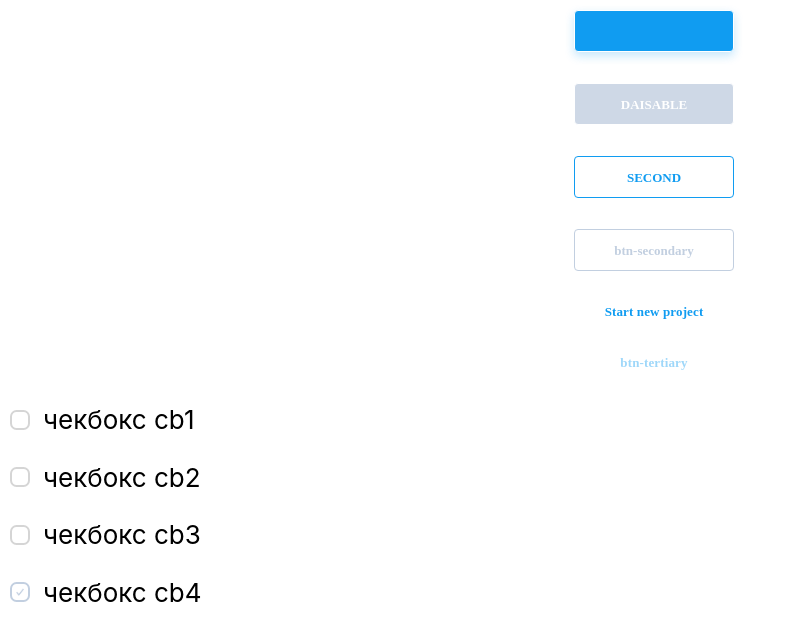
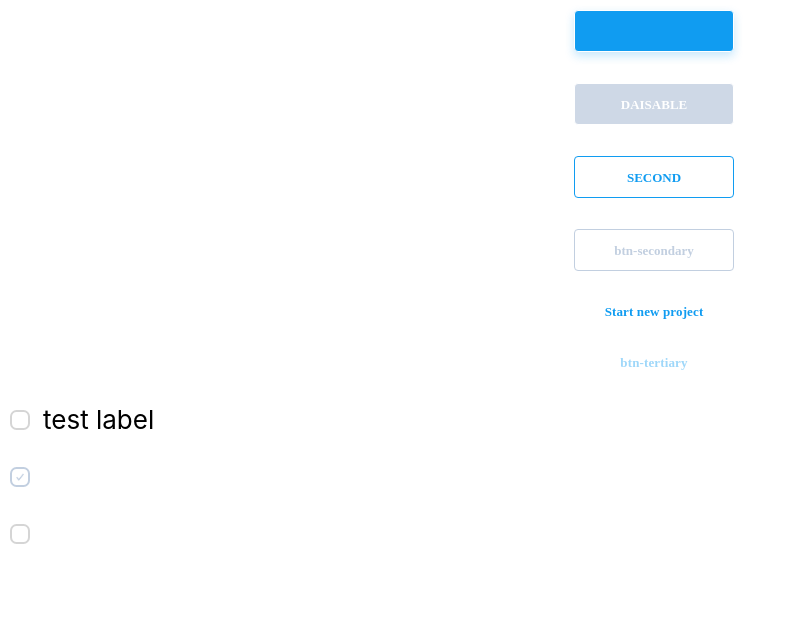
Before and after one commit to organizm/components-base, a React (Create React App) app: page / in a window 1280 px wide. Shown: the top 640 px of the page, without its empty margins (0-791 px from the left). Built offline with nearby package versions, Linux system fonts and the light colour scheme.

Commit message:
Fix checkbox component
Change css and smoll fixing
Add ESLint and Prettier config and setting from https://maxpfrontend.ru/vebinary/nastroyka-eslint-prettier-pre-commit-hook-create-react-app-visual-studio-code/

```diff
--- a/package.json
+++ b/package.json
@@ -32,6 +32,11 @@
     ]
   },
   "devDependencies": {
+    "eslint-config-prettier": "^6.10.1",
+    "eslint-plugin-prettier": "^3.1.2",
+    "husky": "^4.2.3",
+    "lint-staged": "^10.1.0",
+    "prettier": "^2.0.2",
     "prop-types": "^15.7.2"
   }
 }
--- a/src/App.js
+++ b/src/App.js
@@ -1,39 +1,61 @@
 import React from 'react';
-import {Button} from "./components/button/Button";
-import {Checkbox} from "./components/checkbox/Checkbox";
+import { Button } from './components/button/Button';
+import { Checkbox } from './components/checkbox/Checkbox';
 import './App.css';
 
 function App() {
-
-
   return (
     <div className="App">
       <header className="App-header">
-        <Button className="btn-base" size="btn-main" disabled={false}/>
+        <Button className="btn-base" size="btn-main" disabled={false} />
         <br></br>
-        <Button className="btn-base" size="btn-main" disabled={true} color="">DAISABLE</Button>
+        <Button className="btn-base" size="btn-main" disabled={true} color="">
+          DAISABLE
+        </Button>
         <br></br>
-        <Button className="btn-base" size="btn-secondary" disabled={false} >SECOND</Button>
+        <Button className="btn-base" size="btn-secondary" disabled={false}>
+          SECOND
+        </Button>
         <br></br>
-        <Button className="btn-base" size="btn-secondary" disabled={true} >btn-secondary</Button>
+        <Button className="btn-base" size="btn-secondary" disabled={true}>
+          btn-secondary
+        </Button>
         <br></br>
-        <Button className="btn-base" size="btn-tertiary" disabled={false} color="">Start new project</Button>
+        <Button
+          className="btn-base"
+          size="btn-tertiary"
+          disabled={false}
+          color=""
+        >
+          Start new project
+        </Button>
         <br></br>
-        <Button className="btn-base" size="btn-tertiary" disabled={true}>btn-tertiary</Button>
+        <Button className="btn-base" size="btn-tertiary" disabled={true}>
+          btn-tertiary
+        </Button>
         <br></br>
-        {/* <Checkbox className="chek-base" size="chek-main" disabled={false} color="chek-main" id="checkbox"  onChange={() => {}} type="checkbox"></Checkbox>
-        <Checkbox className="chek-base" size="chek-main" disabled={true} color="chek-main" id="checkbox" name="checkbox"   onChange={() => {}} type="checkbox"></Checkbox>
-        <Checkbox className="chek-base" size="chek-main" disabled={false} checked color="chek-main" id="checkbox"  onChange={() => {}} type="checkbox"></Checkbox>
-        <Checkbox className="chek-base" size="chek-main" disabled={true} checked color="chek-main" id="checkbox" name="checkbox"  onChange={() => {}} type="checkbox"></Checkbox> */}
-        <Checkbox className="chek-base" size="chek-main" id="cb1" />
-        <Checkbox className="chek-base" size="chek-secondary"  id="cb2" />
-        <Checkbox className="chek-base" color="chek-success" id="cb3" />
-        <Checkbox className="chek-base" checked id="cb4" />
+        <Checkbox
+          className="chek-base"
+          disabled={false}
+          color="chek-main"
+          label="test label"
+          id="cb1"
+        />
+        <Checkbox
+          className="chek-base"
+          disabled={true}
+          color="chek-main"
+          id="cb2"
+        />
+        <Checkbox
+          className="chek-base"
+          disabled={false}
+          color="chek-success"
+          id="cb3"
+        />
       </header>
     </div>
   );
-
 }
 
-
 export default App;
--- a/src/components/button/Button.css
+++ b/src/components/button/Button.css
@@ -7,15 +7,15 @@
   display: inline-block;
   width: 160px;
   height: 42px;
-  left: calc(50% - 132px/2);
-  top: calc(50% - 20px/2);
+  left: calc(50% - 132px / 2);
+  top: calc(50% - 20px / 2);
   font-family: Poppins;
   font-style: normal;
   font-weight: 600;
   font-size: 13px;
   line-height: 19px;
   text-decoration: none;
-  padding: .5em 2em;
+  padding: 0.5em 2em;
   border-radius: 4px;
   outline: none;
   border: 1px solid;
@@ -25,46 +25,46 @@
 }
 
 .btn-main {
-  color: #FFFFFF;
-  background: #109CF1;
+  color: #ffffff;
+  background: #109cf1;
   box-shadow: 0px 4px 10px rgba(16, 156, 241, 0.24);
   transition: 0.2s;
 }
 .btn-main:hover {
-  background: #34AFF9;
+  background: #34aff9;
   box-shadow: 0px 8px 16px rgba(52, 175, 249, 0.2);
 }
 .btn-main:active {
   letter-spacing: 0.01em;
   box-shadow: 0px 2px 6px rgba(9, 142, 223, 0.3);
-  background: #098EDF;
+  background: #098edf;
 }
 .btn-main:disabled {
-  color: #FFFFFF;
+  color: #ffffff;
   opacity: 0.8;
-  background: #C2CFE0;
+  background: #c2cfe0;
   cursor: not-allowed;
   box-shadow: none;
 }
 
 .btn-secondary {
-  color: #109CF1;
-  border: 1px solid #109CF1;
+  color: #109cf1;
+  border: 1px solid #109cf1;
   transition: 0.2s;
-  background:none;
+  background: none;
 }
 .btn-secondary:hover {
-  color: #34AFF9;
-  border: 1px solid #34AFF9;
+  color: #34aff9;
+  border: 1px solid #34aff9;
   box-sizing: border-box;
 }
 .btn-secondary:active {
-  border: 1px solid #098EDF;
+  border: 1px solid #098edf;
   box-sizing: border-box;
 }
 .btn-secondary:disabled {
-  color: #C2CFE0;
-  border: 1px solid #C2CFE0;
+  color: #c2cfe0;
+  border: 1px solid #c2cfe0;
   box-sizing: border-box;
   cursor: not-allowed;
 }
@@ -75,21 +75,21 @@
   line-height: 0.5em;
   letter-spacing: 0.01em;
   align-items: center;
-  color: #109CF1;
+  color: #109cf1;
   border: none;
   transition: 0.2s;
-  background:none;
+  background: none;
 }
-.btn-tertiary:hover{
-  color: #34AFF9;
+.btn-tertiary:hover {
+  color: #34aff9;
   border-color: #5ec0ee;
 }
 .btn-tertiary:active {
-  background: #098EDF;
+  background: #098edf;
   box-shadow: 0 3px 009cf7 inset;
 }
 .btn-tertiary:disabled {
-  color: #109CF1;
+  color: #109cf1;
   opacity: 0.4;
   cursor: not-allowed;
 }
--- a/src/components/button/Button.jsx
+++ b/src/components/button/Button.jsx
@@ -1,10 +1,9 @@
-import React from "react";
+import React from 'react';
 import PropTypes from 'prop-types';
 
 import './Button.css';
 
-
-class ButtonComponent extends React.PureComponent{
+class ButtonComponent extends React.PureComponent {
   constructor(props) {
     super(props);
     this.state = {
@@ -30,7 +29,7 @@ class ButtonComponent extends React.PureComponent{
   }
 
   render() {
-        let {
+    const {
       children,
       ariaLabel,
       active,
@@ -46,7 +45,7 @@ class ButtonComponent extends React.PureComponent{
 
     const Tag = attributes.href ? 'a' : 'button';
 
-        console.log("mij class", btnClass);
+    // console.log("mij class", btnClass);
 
     return (
       <Tag
@@ -59,7 +58,6 @@ class ButtonComponent extends React.PureComponent{
       </Tag>
     );
   }
-
 }
 
 ButtonComponent.propTypes = {
--- a/src/components/checkbox/Checkbox.css
+++ b/src/components/checkbox/Checkbox.css
@@ -1,6 +1,10 @@
 * {
   margin: 0;
   padding: 0;
+}
+
+.checkbox {
+  margin-bottom: 1em;
 }
 
 .chek-base {
@@ -16,13 +20,14 @@
   background-position: center;
 }
 
-.chek-base+label {
+.chek-base + label {
   display: inline-flex;
   align-items: center;
   user-select: none;
+  cursor: pointer;
 }
 
-.chek-base+label::before {
+.chek-base + label::before {
   content: '';
   display: inline-block;
   width: 16px;
@@ -37,36 +42,42 @@
   background-size: 50% 50%;
 }
 
-.chek-base:not(:disabled):active+label::before {
-
-  border-color: #C2CFE0;
+.chek-base:not(:disabled):not(:checked) + label:hover::before {
+  border-color: #c2cfe0;
 }
 
-.chek-base:checked+label::before {
-  border: 2px solid #C2CFE0;
-  background-image: url("img/chek-ok-gray.png");
-
+.chek-base:not(:disabled):active + label::before {
+  border-color: #c2cfe0;
 }
 
-.chek-base:disabled+label::before {
-  background-color: #e9ecef;
+.chek-base:checked + label::before {
+  border: 2px solid #c2cfe0;
+  background-image: url('img/chek-ok-gray.png');
 }
 
-.checkbox {
-  margin-bottom: 1em;
+.chek-base:disabled + label::before {
+  border: 2px solid #c2cfe0;
+  background-image: url('img/chek-ok-gray.png');
+  cursor: not-allowed;
 }
 
-.chek-main:checked+label::before {
-  border: 2px solid #0b76ef;
-  border-color: #0b76ef;
-  background: #109CF1;
-  background-image: url("img/chek-ok-white.png");
+.chek-main:checked + label::before {
+  border-color: #109cf1;
+  background: #109cf1;
+  background-image: url('img/chek-ok-white.png');
   background-repeat: no-repeat;
   background-position: center;
 }
 
-.chek-success:checked+label::before {
-  border: 2px solid #2ED47A;
-  border-color: #2ED47A;
-  background-image: url("img/chek-ok-green.png");
+.chek-main:not(:disabled):not(:checked) + label:hover::before {
+  border-color: #109cf1;
 }
+
+.chek-success:checked + label::before {
+  border: 2px solid #2ed47a;
+  border-color: #2ed47a;
+  background-image: url('img/chek-ok-green.png');
+}
+.chek-success:not(:disabled):not(:checked) + label:hover::before {
+  border-color: #2ed47a;
+}
--- a/src/components/checkbox/Checkbox.jsx
+++ b/src/components/checkbox/Checkbox.jsx
@@ -1,21 +1,28 @@
-import React from "react";
+import React from 'react';
 import PropTypes from 'prop-types';
 
 import './Checkbox.css';
 
-
-
-class CheckboxComponent extends React.PureComponent{
+class CheckboxComponent extends React.PureComponent {
   constructor(props) {
     super(props);
-        this.state = {
+    this.state = {};
+    this.onChange = this.onChange.bind(this);
+  }
 
-        };
+  onChange(e) {
+    if (this.props.disabled) {
+      e.preventDefault();
+      return;
+    }
 
+    if (this.props.onChange) {
+      this.props.onChange(e);
+    }
   }
 
   render() {
-        let {
+    const {
       id,
       type,
       label,
@@ -27,45 +34,46 @@ class CheckboxComponent extends React.PureComponent{
       color,
       size,
       onClick,
+      checked,
       ...attributes
     } = this.props;
 
     let checkClass = `${className} ${size} ${color}`;
 
-        // const Tag = attributes.checkbox ? 'a' : 'Checkbox';
-
-        // console.log("mij class", checkClass);
-
     return (
-          <div className ="checkbox">
+      <div className="checkbox">
         <input
           type={type}
           name={id}
           id={id}
           className={checkClass}
           size={size}
+          disabled={disabled}
           {...attributes}
         />
-                <label for={id}>чекбокс {id}</label>
+        <label htmlFor={id}>{this.props.label}</label>
       </div>
     );
   }
-
 }
 
 CheckboxComponent.propTypes = {
   'aria-label': PropTypes.string,
   color: PropTypes.string, // default: 'secondary'
   disabled: PropTypes.bool,
-    onClick: PropTypes.func,
+  onChange: PropTypes.func,
   size: PropTypes.string, // main / secondary / tertiary
   className: PropTypes.string,
+  checked: PropTypes.bool,
+  label: PropTypes.string,
 };
 
 CheckboxComponent.defaultProps = {
   disabled: false,
   className: 'chek-base',
-    type:'checkbox'
+  type: 'checkbox',
+  checked: false,
+  label: '',
 };
 
 export const Checkbox = CheckboxComponent;
--- a/src/index.js
+++ b/src/index.js
@@ -7,5 +7,5 @@ ReactDOM.render(
   <React.StrictMode>
     <App />
   </React.StrictMode>,
-  document.getElementById('root')
+  document.getElementById('root'),
 );
```
Also changed, not shown: src/components/button/task.md (line endings or trailing spaces), 2 other files (tests, documents, lock files or other folders). Lines whose indentation alone changed are shown as unchanged.
